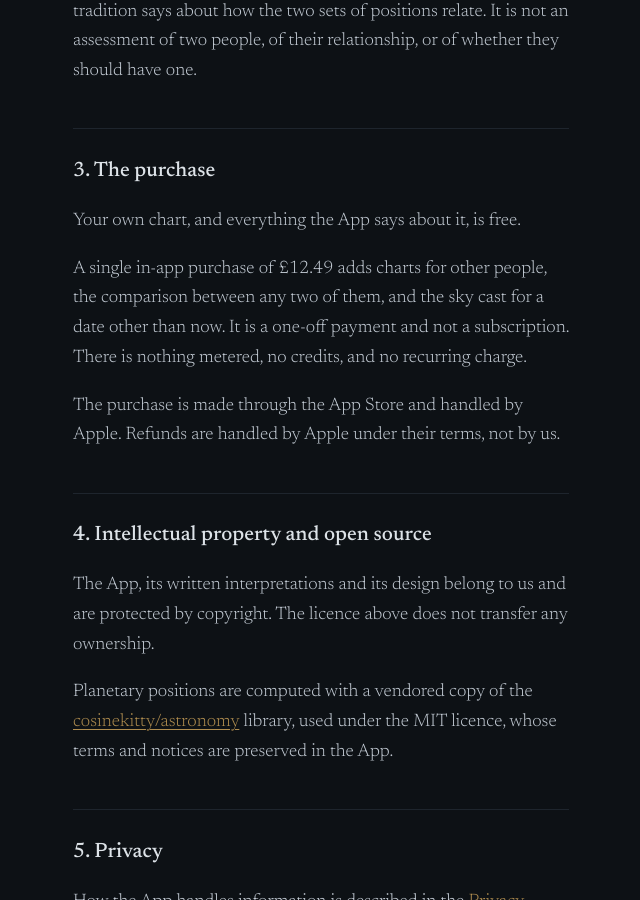
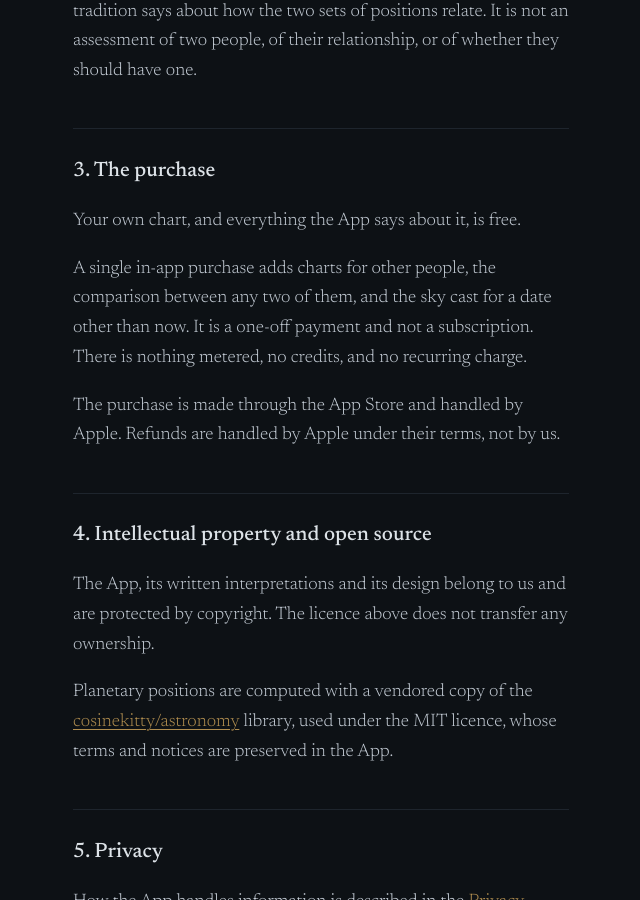
Before and after one commit to AG-Studio-Apps/ascendant-docs, a Jekyll site: the page built from eula/index.md, in a window 1280 px wide and 900 px high, scrolled down 1753 px. Shown: the whole window, without its empty margins (319-959 px from the left). Built offline with Jekyll 4.4.1, drawn with Linux system fonts in a browser that asks for light colours.

Commit message:
Take the price out of the copy
The App Store shows it, it differs by storefront, and a figure written into a
page is wrong the day it changes. "Bought once, not a subscription" is the
part that matters and stays true.

The licence keeps Apple's own wording about refunding the purchase price,
which names no figure.

```diff
--- a/_config.yml
+++ b/_config.yml
@@ -19,7 +19,8 @@ app_store_url: ""
 contact_email: james@ag-applications.com
 company: "AG Applications LTD"
 company_number: "17447911"
-price: "£12.49"
+# No price anywhere in the copy. The App Store shows it, it differs by
+# storefront, and a figure written into a page is wrong the day it changes.
 
 # Shown at the top of the Privacy Policy and the EULA.
 legal_effective: "28 September 2026"
--- a/eula/index.md
+++ b/eula/index.md
@@ -33,7 +33,7 @@ Where the App compares two charts, it describes what the tradition says about ho
 
 Your own chart, and everything the App says about it, is free.
 
-A single in-app purchase of {{ site.price }} adds charts for other people, the comparison between any two of them, and the sky cast for a date other than now. It is a one-off payment and not a subscription. There is nothing metered, no credits, and no recurring charge.
+A single in-app purchase adds charts for other people, the comparison between any two of them, and the sky cast for a date other than now. It is a one-off payment and not a subscription. There is nothing metered, no credits, and no recurring charge.
 
 The purchase is made through the App Store and handled by Apple. Refunds are handled by Apple under their terms, not by us.
 
--- a/index.html
+++ b/index.html
@@ -11,7 +11,7 @@ title: Ascendant
     {% if site.app_store_url != "" %}
     <p><a class="btn" href="{{ site.app_store_url }}">Get it on the App&nbsp;Store</a></p>
     {% endif %}
-    <p class="note">iPhone and iPad. {{ site.price }} once, not a subscription.</p>
+    <p class="note">iPhone and iPad. Bought once, not a subscription.</p>
   </div>
   <figure class="hero__shot">
     <img src="{{ '/assets/img/chart.png' | relative_url }}"
```
